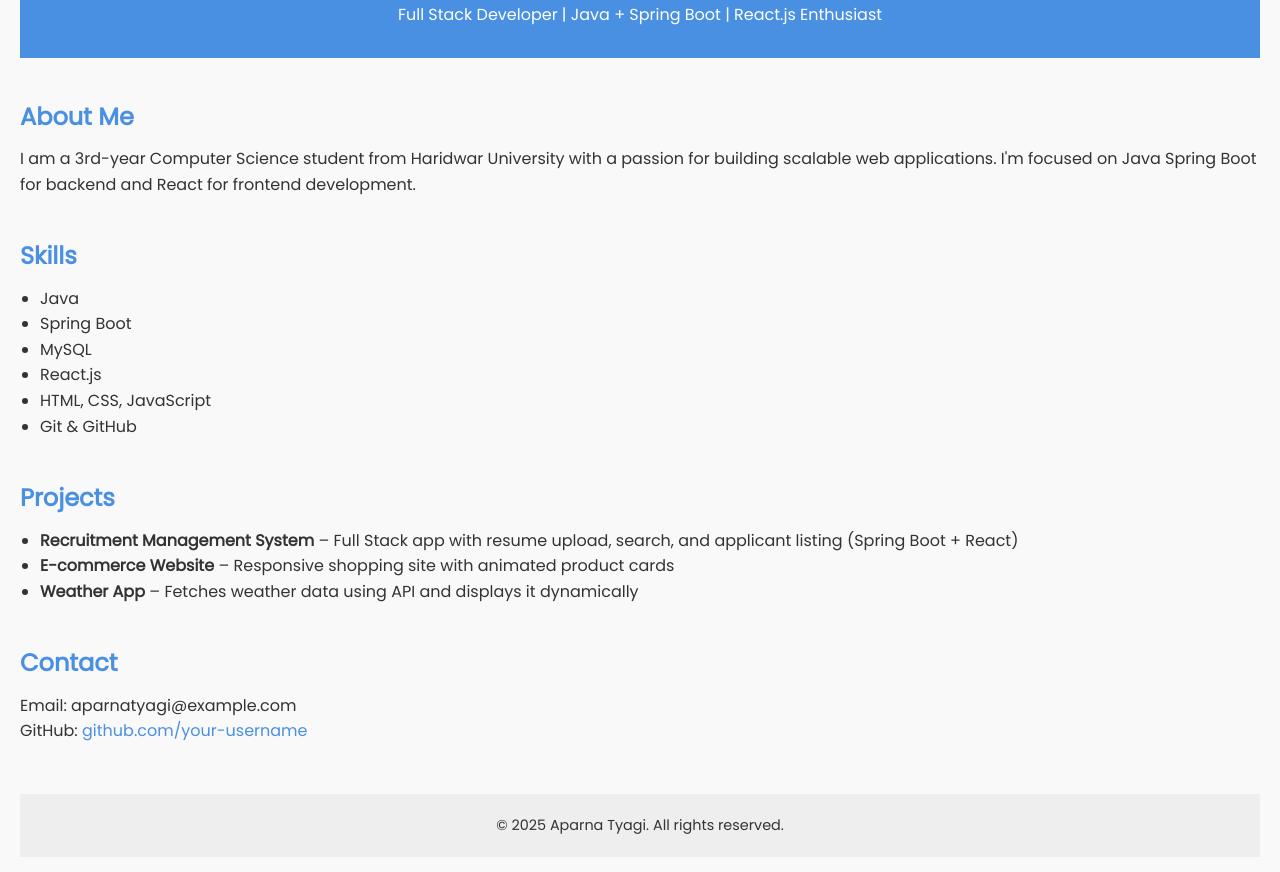
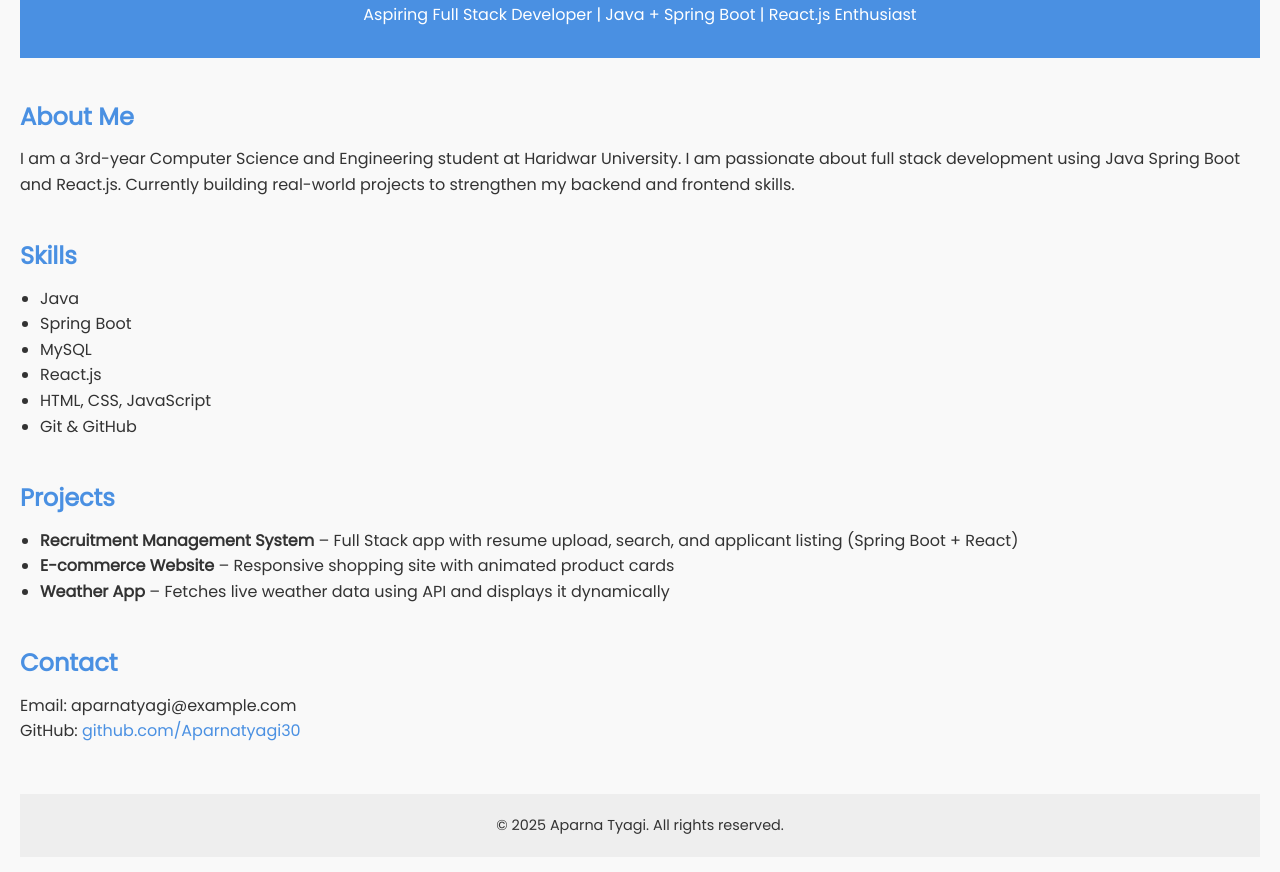
Before and after one commit to Aparnatyagi30/Aparna-portfolio, a plain HTML site: page index.html in a window 1280 px wide. Shown: the part 112-984 px from the top of the page. Drawn offline with Linux system fonts and the light colour scheme.

Commit message:
Update portfolio content and header

```diff
--- a/index.html
+++ b/index.html
@@ -3,19 +3,19 @@
 <head>
   <meta charset="UTF-8" />
   <meta name="viewport" content="width=device-width, initial-scale=1.0"/>
-  <title>Aparna Tyagi | Full Stack Developer</title>
+  <title>Aparna Tyagi | Aspiring Full Stack Developer</title>
   <link rel="stylesheet" href="style.css" />
   <link href="https://fonts.googleapis.com/css2?family=Poppins&display=swap" rel="stylesheet">
 </head>
 <body>
   <header>
     <h1>Aparna Tyagi</h1>
-    <p>Full Stack Developer | Java + Spring Boot | React.js Enthusiast</p>
+    <p>Aspiring Full Stack Developer | Java + Spring Boot | React.js Enthusiast</p>
   </header>
 
   <section id="about">
     <h2>About Me</h2>
-    <p>I am a 3rd-year Computer Science student from Haridwar University with a passion for building scalable web applications. I'm focused on Java Spring Boot for backend and React for frontend development.</p>
+    <p>I am a 3rd-year Computer Science and Engineering student at Haridwar University. I am passionate about full stack development using Java Spring Boot and React.js. Currently building real-world projects to strengthen my backend and frontend skills.</p>
   </section>
 
   <section id="skills">
@@ -35,14 +35,14 @@
     <ul>
       <li><strong>Recruitment Management System</strong> – Full Stack app with resume upload, search, and applicant listing (Spring Boot + React)</li>
       <li><strong>E-commerce Website</strong> – Responsive shopping site with animated product cards</li>
-      <li><strong>Weather App</strong> – Fetches weather data using API and displays it dynamically</li>
+      <li><strong>Weather App</strong> – Fetches live weather data using API and displays it dynamically</li>
     </ul>
   </section>
 
   <section id="contact">
     <h2>Contact</h2>
     <p>Email: aparnatyagi@example.com</p>
-    <p>GitHub: <a href="https://github.com/your-username" target="_blank">github.com/your-username</a></p>
+    <p>GitHub: <a href="https://github.com/Aparnatyagi30" target="_blank">github.com/Aparnatyagi30</a></p>
   </section>
 
   <footer>
```
